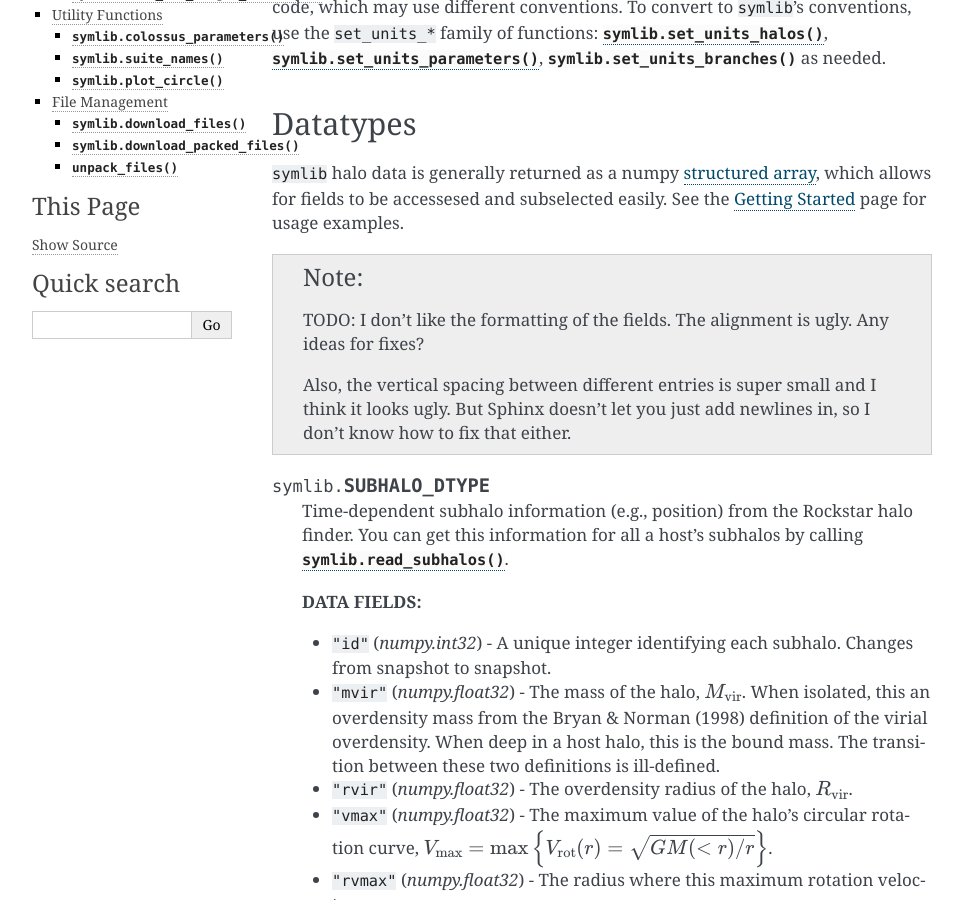
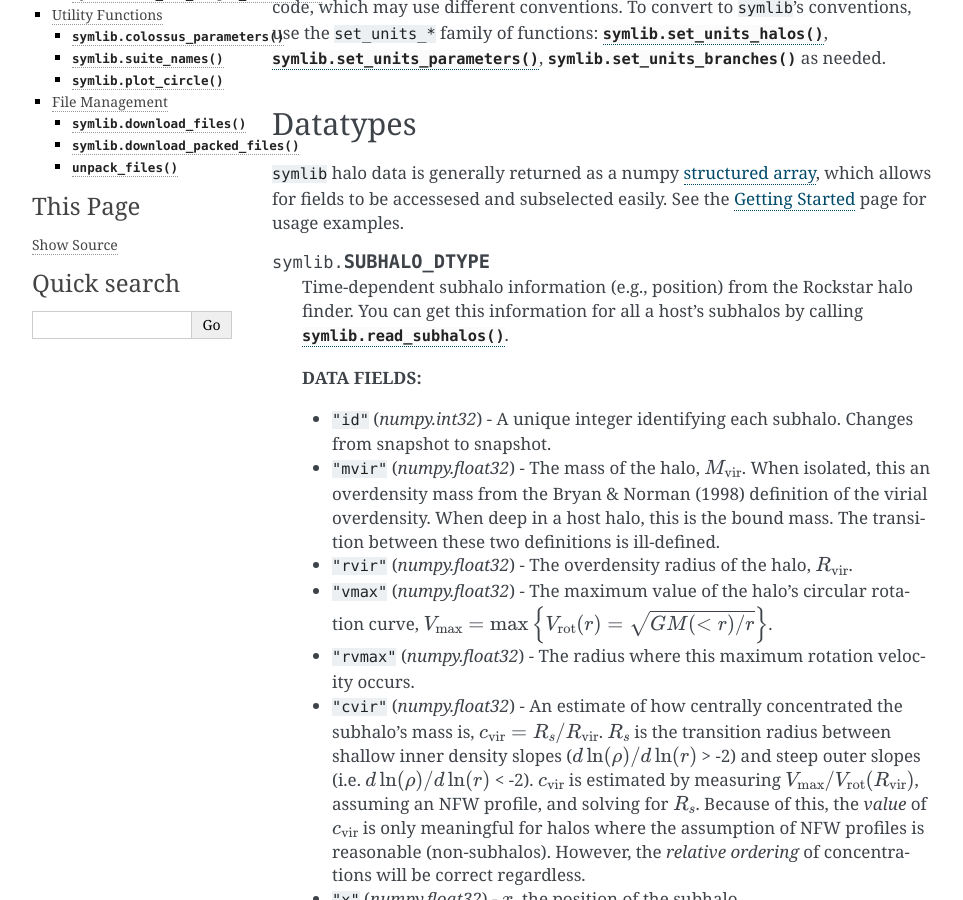
Before and after one commit to phil-mansfield/symphony, a Sphinx documentation site: the page built from docs/source/symlib_documentation.rst, in a window 1280 px wide and 900 px high, scrolled down 566 px. Shown: the whole window, without its empty margins (148-1111 px from the left). Built offline with Sphinx 7.4.7, drawn with Linux system fonts in a browser that asks for light colours.

Commit message:
Removed TODO

```diff
--- a/docs/source/symlib_documentation.rst
+++ b/docs/source/symlib_documentation.rst
@@ -21,11 +21,6 @@ Datatypes
 ---------
 
 ``symlib`` halo data is generally returned as a numpy `structured array <https://numpy.org/doc/stable/user/basics.rec.html>`_, which allows for fields to be accessesed and subselected easily. See the :doc:`Getting Started <getting_started>` page for usage examples.
-
-.. note::
-   TODO: I don't like the formatting of the fields. The alignment is ugly. Any ideas for fixes?
-
-   Also, the vertical spacing between different entries is super small and I think it looks ugly. But Sphinx doesn't let you just add newlines in, so I don't know how to fix that either.
 
 .. data:: symlib.SUBHALO_DTYPE
 
```
